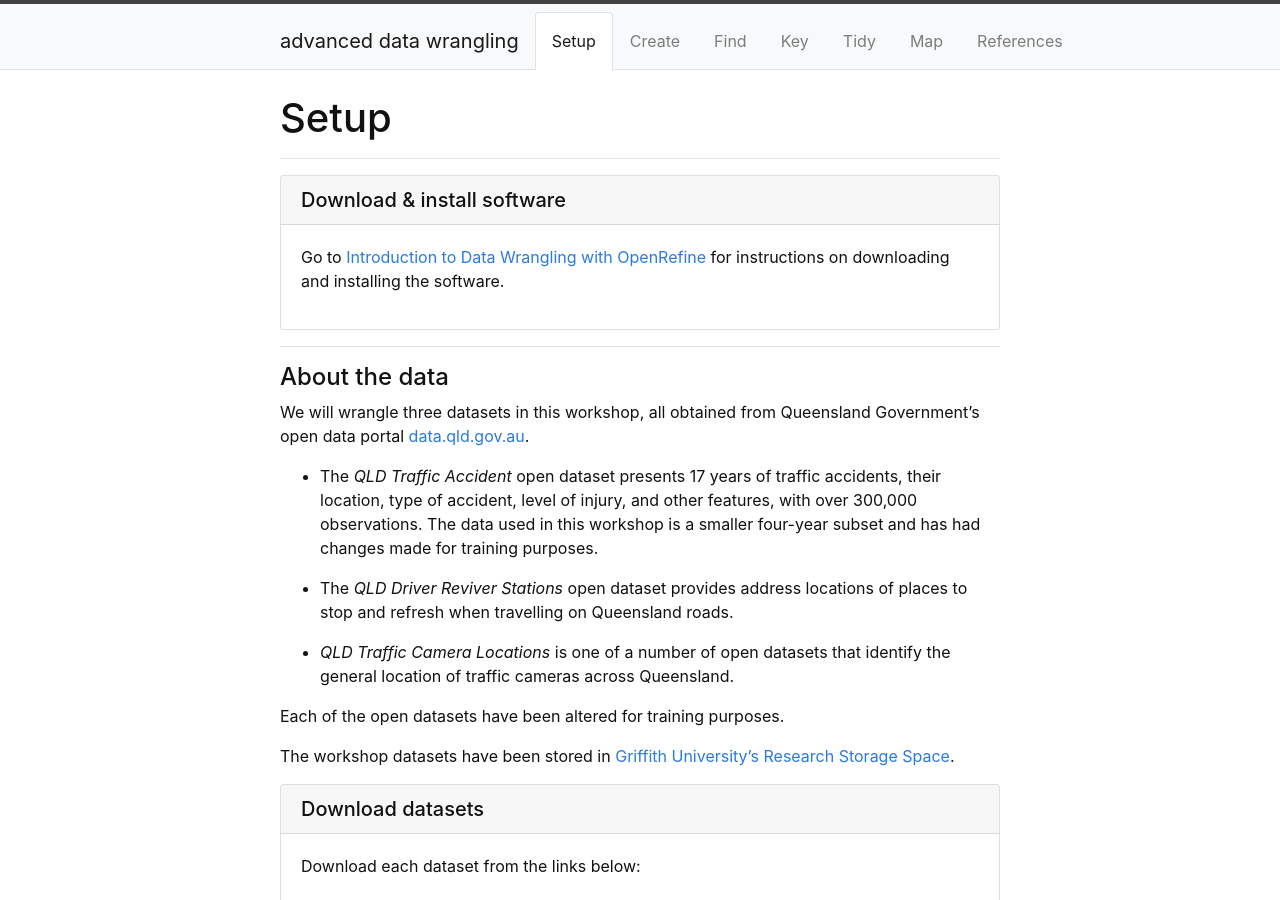
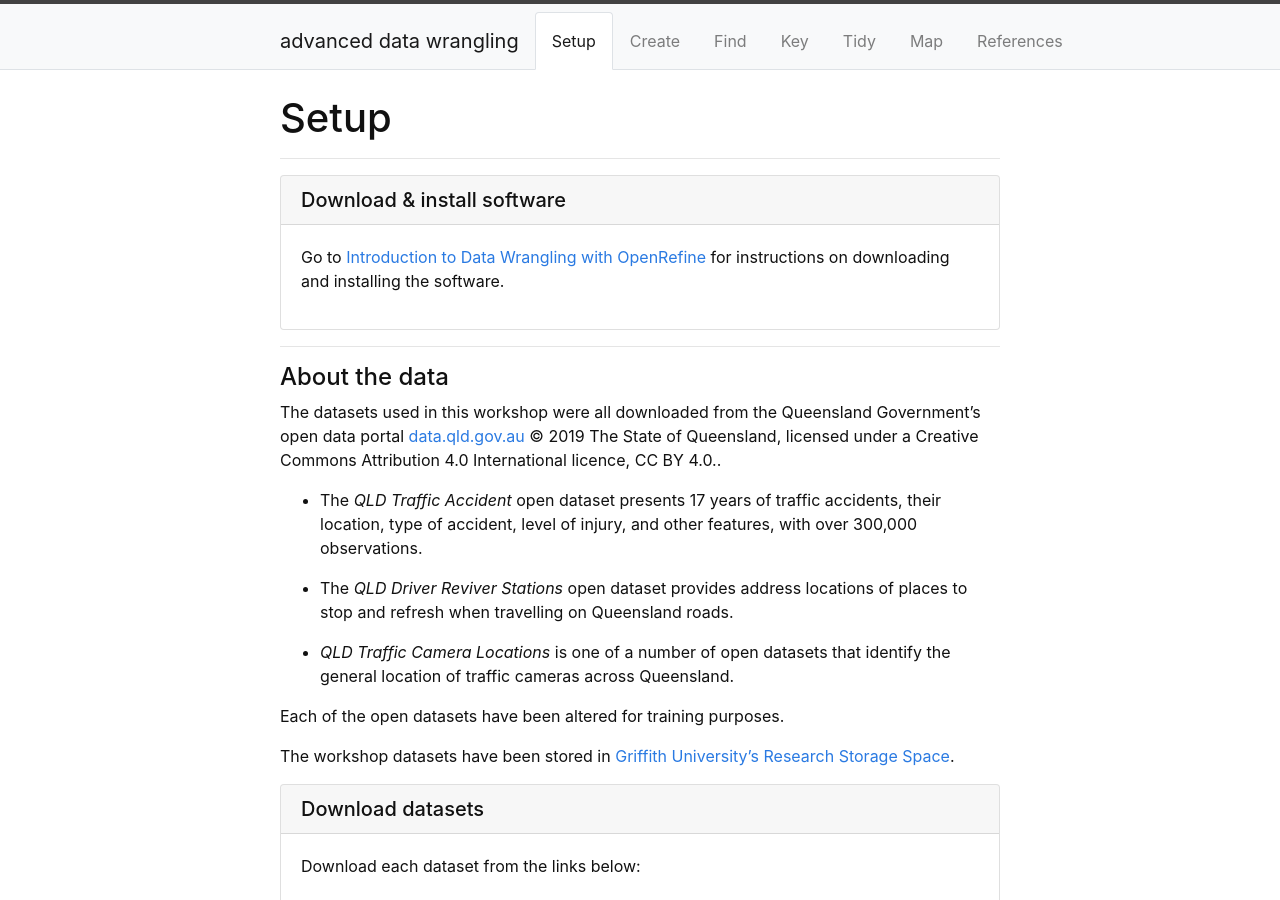
Before and after one commit to GULibrarySandbox/advanced-data-wrangle-old, a Jekyll site: the page built from content/1-setup.md, in a window 1280 px wide and 900 px high. Built offline with Jekyll 4.4.1, drawn with Linux system fonts in a browser that asks for light colours.

Commit message:
Update 1-setup.md

```diff
--- a/content/1-setup.md
+++ b/content/1-setup.md
@@ -12,9 +12,9 @@ Go to [Introduction to Data Wrangling with OpenRefine](https://griffithunilibrar
 -----
 #### About the data
 
-We will wrangle three datasets in this workshop, all obtained from Queensland Government's open data portal [data.qld.gov.au](https://www.data.qld.gov.au/).
+The datasets used in this workshop were all downloaded from the Queensland Government's open data portal [data.qld.gov.au](https://www.data.qld.gov.au/) © 2019 The State of Queensland, licensed under a Creative Commons Attribution 4.0 International licence, CC BY 4.0..
 
-- The *QLD Traffic Accident* open dataset presents 17 years of traffic accidents, their location, type of accident, level of injury, and other features, with over 300,000 observations.  The data used in this workshop is a smaller four-year subset and has had changes made for training purposes.
+- The *QLD Traffic Accident* open dataset presents 17 years of traffic accidents, their location, type of accident, level of injury, and other features, with over 300,000 observations.
 
 - The *QLD Driver Reviver Stations* open dataset provides address locations of places to stop and refresh when travelling on Queensland roads.
 
```
